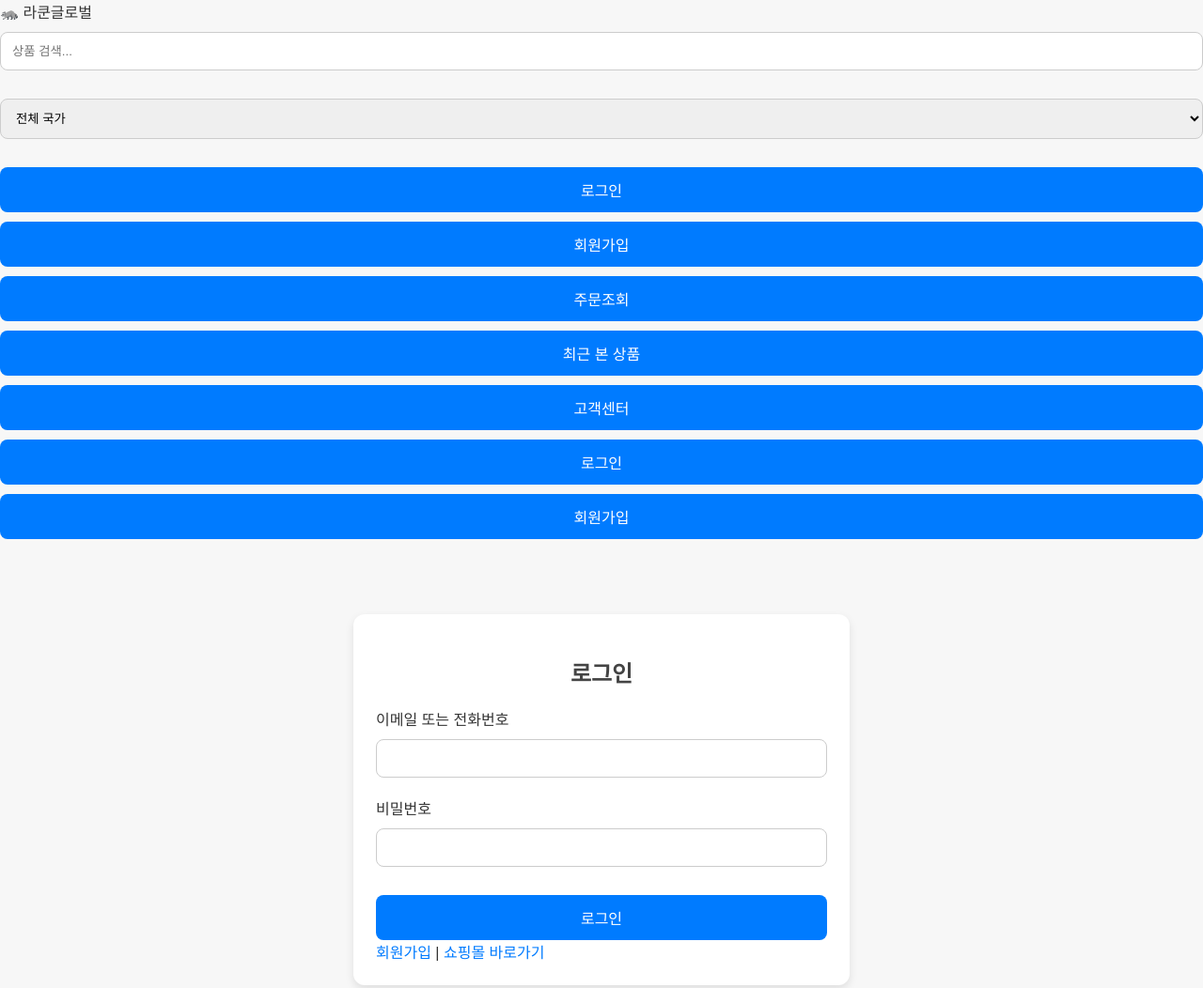
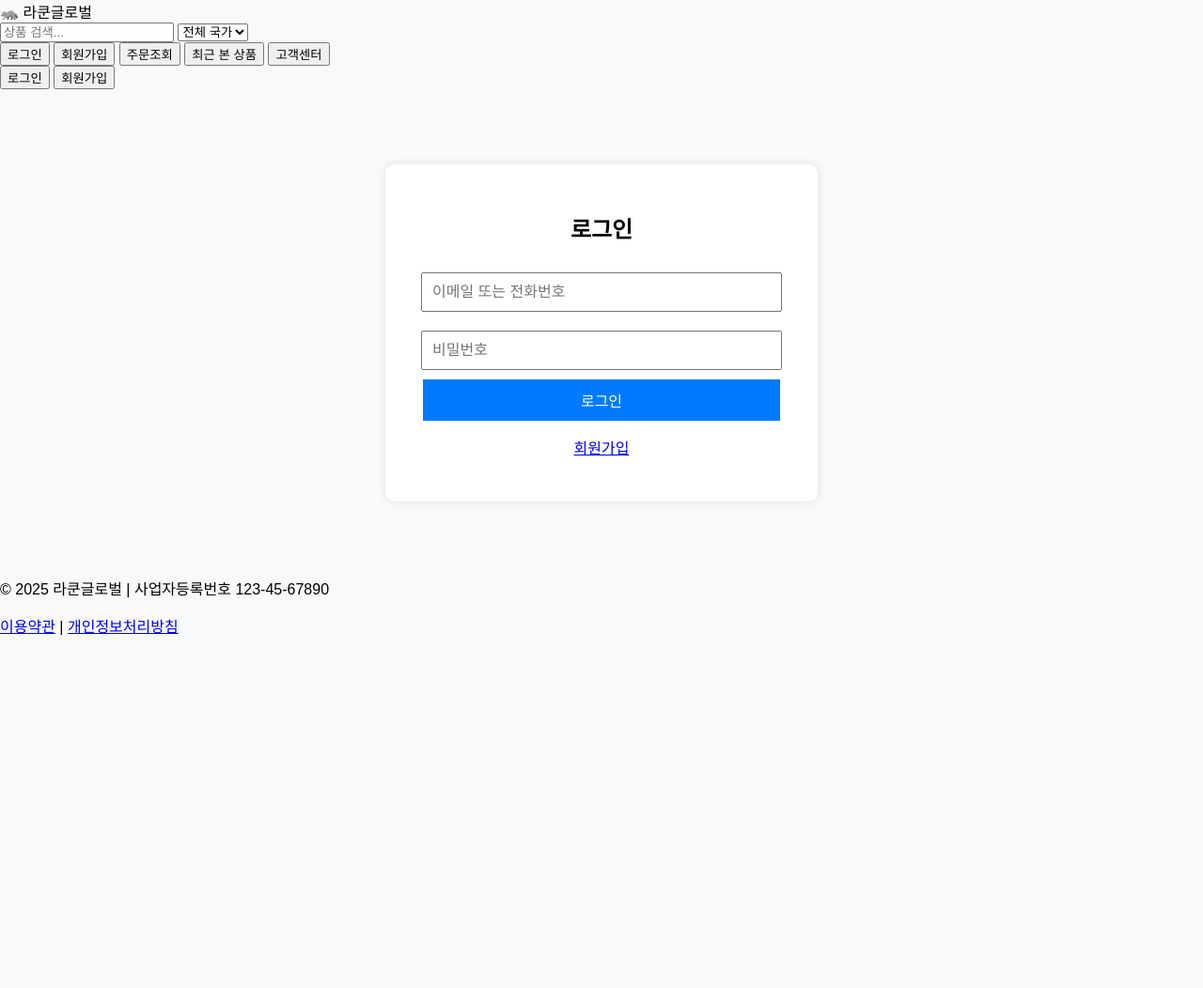
Before and after one commit to chunji86/cross-border-backend, a website with bundled scripts: page frontend/pages/login.html in a window 1280 px wide. Shown: the top 1052 px of the page at 94% size. After the commit the page ends 800 px from the top, so only its background shows below. Built offline with nearby package versions, Linux system fonts and the light colour scheme.

Commit message:
🔥 로그인 화면 최신 통합본 적용

```diff
--- a/frontend/pages/login.html
+++ b/frontend/pages/login.html
@@ -2,35 +2,26 @@
 <html lang="ko">
 <head>
   <meta charset="UTF-8" />
-  <meta name="viewport" content="width=device-width, initial-scale=1.0" />
-  <title>로그인 | 라쿤글로벌</title>
+  <meta name="viewport" content="width=device-width, initial-scale=1.0"/>
+  <title>로그인 - 라쿤글로벌</title>
   <link rel="stylesheet" href="/frontend/styles/style.css" />
   <script type="module" src="/frontend/scripts/include.js"></script>
 </head>
 <body>
   <div data-include="header"></div>
 
-  <main class="container">
-    <div class="form-container">
-      <h2>로그인</h2>
-      <form id="login-form">
-        <label for="emailOrPhone">이메일 또는 전화번호</label>
-        <input type="text" id="emailOrPhone" name="emailOrPhone" required />
-
-        <label for="password">비밀번호</label>
-        <input type="password" id="password" name="password" required />
-
-        <button type="submit">로그인</button>
-      </form>
-      <div class="links">
-        <a href="/frontend/pages/signup.html">회원가입</a> |
-        <a href="/frontend/pages/shop.html">쇼핑몰 바로가기</a>
-      </div>
-    </div>
+  <main class="login-container">
+    <h2>로그인</h2>
+    <form>
+      <input type="text" name="emailOrPhone" placeholder="이메일 또는 전화번호" required />
+      <input type="password" name="password" placeholder="비밀번호" required />
+      <button type="submit">로그인</button>
+    </form>
+    <div id="message" class="message-box"></div>
+    <p><a href="/frontend/pages/signup.html">회원가입</a></p>
   </main>
 
   <div data-include="footer"></div>
-
   <script type="module" src="/frontend/scripts/login.js"></script>
 </body>
 </html>
--- a/frontend/scripts/include.js
+++ b/frontend/scripts/include.js
@@ -1,3 +1,4 @@
+// frontend/scripts/include.js
 import { auth } from './auth.js';
 
 export async function loadPartials() {
--- a/frontend/scripts/login.js
+++ b/frontend/scripts/login.js
@@ -1,30 +1,48 @@
+// frontend/scripts/login.js
 import { api } from './api.js';
 import { auth } from './auth.js';
 
 document.addEventListener('DOMContentLoaded', () => {
-  const form = document.getElementById('login-form');
+  const form = document.querySelector('form');
+  const messageBox = document.getElementById('message');
 
   if (!form) return;
 
   form.addEventListener('submit', async (e) => {
     e.preventDefault();
 
-    const emailOrPhone = document.getElementById('emailOrPhone').value;
-    const password = document.getElementById('password').value;
+    const emailOrPhone = form.emailOrPhone.value.trim();
+    const password = form.password.value;
+
+    if (!emailOrPhone || !password) {
+      showMessage('이메일/전화번호와 비밀번호를 모두 입력하세요.', 'error');
+      return;
+    }
 
     try {
-      const res = await api.post('/api/auth/login', { emailOrPhone, password });
+      const res = await api.post('/auth/login', { emailOrPhone, password });
 
-      if (res.success) {
-        auth.saveUser(res.user);  // ✅ 오류났던 부분 fix됨
-        alert('로그인 성공!');
-        window.location.href = '/frontend/pages/shop.html';
+      if (res.token) {
+        auth.saveToken(res.token);
+        auth.saveUser(res.user);
+
+        showMessage('로그인 성공!', 'success');
+        setTimeout(() => {
+          window.location.href = '/frontend/pages/shop.html';
+        }, 1000);
       } else {
-        alert('로그인 실패: ' + res.message);
+        showMessage('로그인 실패: 토큰이 없습니다.', 'error');
       }
     } catch (err) {
-      console.error('로그인 오류:', err);
-      alert('서버 오류로 로그인 실패');
+      const error = err?.response?.data?.error || '로그인 중 오류가 발생했습니다.';
+      showMessage(`로그인 실패: ${error}`, 'error');
     }
   });
+
+  function showMessage(text, type) {
+    if (messageBox) {
+      messageBox.textContent = text;
+      messageBox.style.color = type === 'error' ? 'red' : 'green';
+    }
+  }
 });
--- a/frontend/styles/style.css
+++ b/frontend/styles/style.css
@@ -1,97 +1,46 @@
-/* 기본 레이아웃 */
 body {
   font-family: Arial, sans-serif;
-  background-color: #f7f7f7;
   margin: 0;
   padding: 0;
-  color: #333;
+  background: #f8f9fa;
 }
 
-.container {
-  max-width: 480px;
+.login-container {
+  max-width: 400px;
   margin: 80px auto;
-  padding: 24px;
-  background: #fff;
-  border-radius: 12px;
-  box-shadow: 0 4px 10px rgba(0, 0, 0, 0.1);
+  background: white;
+  padding: 30px;
+  border-radius: 10px;
+  box-shadow: 0 0 10px rgba(0,0,0,0.1);
+  text-align: center;
 }
 
-/* 제목 */
-h1, h2, h3 {
-  text-align: center;
-  color: #444;
+.login-container h2 {
+  margin-bottom: 20px;
 }
 
-/* 입력 필드 */
-input[type="text"],
-input[type="email"],
-input[type="password"],
-input[type="file"],
-select {
-  width: 100%;
-  padding: 12px;
-  margin-top: 10px;
-  margin-bottom: 20px;
-  border: 1px solid #ccc;
-  border-radius: 8px;
-  box-sizing: border-box;
+.login-container input {
+  width: 90%;
+  padding: 10px;
+  margin: 10px 0;
+  font-size: 16px;
 }
 
-/* 버튼 */
-button, .btn {
-  width: 100%;
-  padding: 12px;
+.login-container button {
+  width: 95%;
+  padding: 10px;
   background-color: #007bff;
   color: white;
   border: none;
-  border-radius: 8px;
+  font-size: 16px;
   cursor: pointer;
-  font-size: 16px;
-  margin-top: 10px;
 }
 
-button:hover, .btn:hover {
+.login-container button:hover {
   background-color: #0056b3;
 }
 
-/* 링크 */
-a {
-  color: #007bff;
-  text-decoration: none;
-}
-
-a:hover {
-  text-decoration: underline;
-}
-
-/* 에러 메시지 */
-.error-message {
-  color: red;
-  margin-top: -10px;
-  margin-bottom: 10px;
+.message-box {
+  margin-top: 10px;
   font-size: 14px;
 }
-
-/* 상단 메뉴용 */
-.navbar {
-  background-color: #fff;
-  border-bottom: 1px solid #ccc;
-  padding: 12px 24px;
-  display: flex;
-  justify-content: space-between;
-  align-items: center;
-}
-
-.navbar a {
-  margin-left: 12px;
-  font-weight: bold;
-}
-
-/* 푸터 */
-footer {
-  text-align: center;
-  font-size: 14px;
-  color: #999;
-  margin-top: 40px;
-  padding: 20px 0;
-}
```
